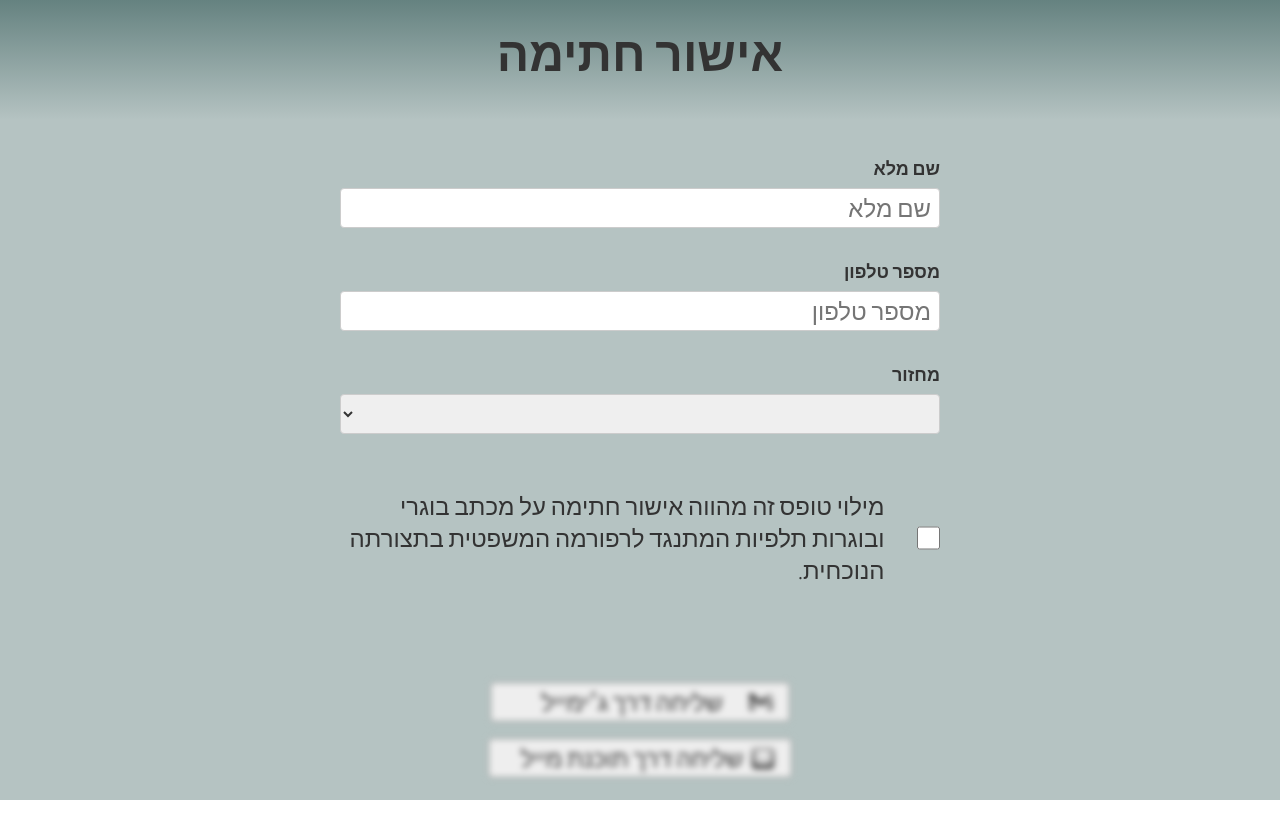
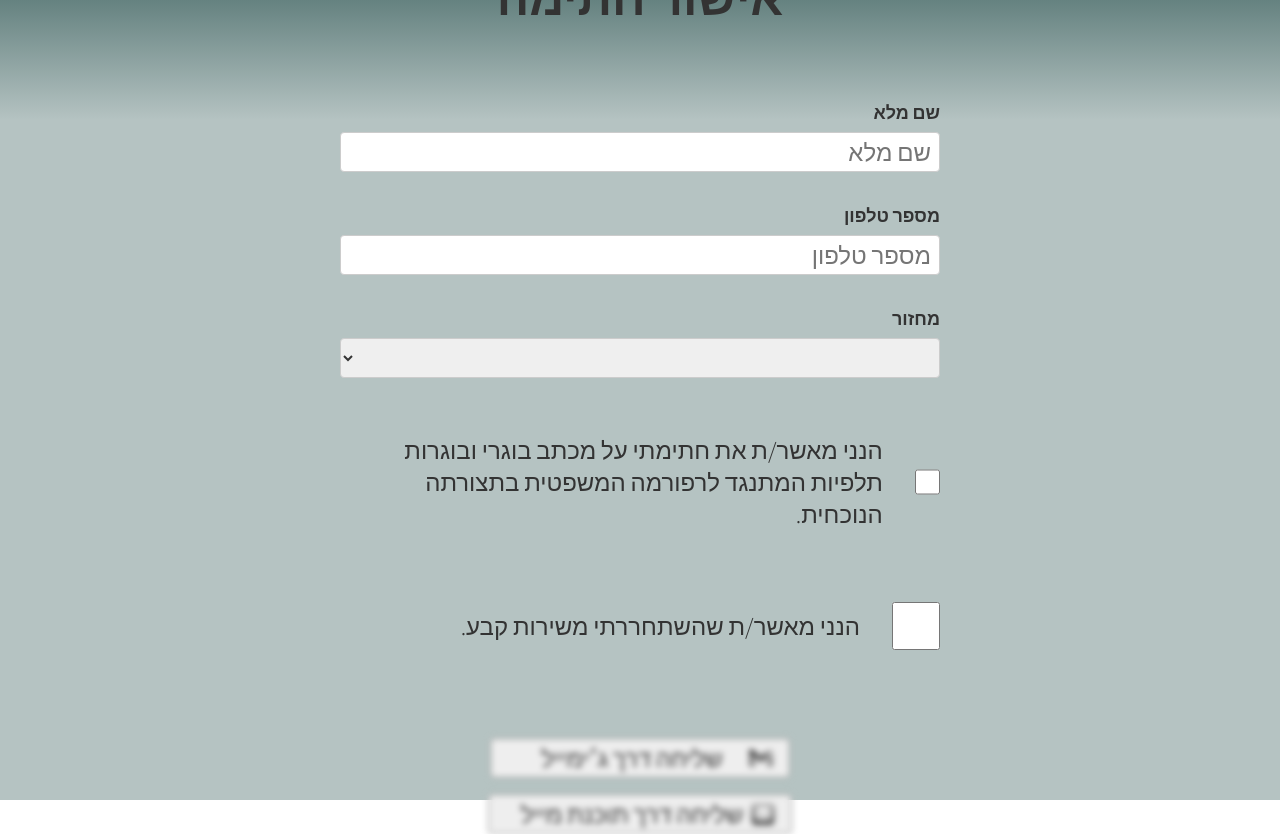
Before and after one commit to akariv/talpisign, an Angular app: page / in a window 1280 px wide. Before the commit the page ends 800 px from the top, so only its background shows below. Built offline with nearby package versions, Linux system fonts and the light colour scheme.

Commit message:
More legalese

```diff
--- a/src/app/app.component.html
+++ b/src/app/app.component.html
@@ -51,6 +51,10 @@
   <input type="checkbox" [(ngModel)]="approved" required>
   <p>{{legalese}}</p>
 </div>
+<div class='section h'>
+  <input type="checkbox" [(ngModel)]="approved2" required>
+  <p>{{legalese2}}</p>
+</div>
 <!-- <div class='section'>
   <label for="details">מעניין אותך </label>
   <input type="text" [(ngModel)]="details" name="details" placeholder="מספר טלפון" required>
--- a/src/app/app.component.ts
+++ b/src/app/app.component.ts
@@ -10,9 +10,14 @@ export class AppComponent {
   phone: string = '';
   year: string = '';
   approved = false;
+  approved2 = false;
 
   get legalese(): string {
-    return 'מילוי טופס זה מהווה אישור חתימה על מכתב בוגרי ובוגרות תלפיות המתנגד לרפורמה המשפטית בתצורתה הנוכחית.';
+    return 'הנני מאשר/ת את חתימתי על מכתב בוגרי ובוגרות תלפיות המתנגד לרפורמה המשפטית בתצורתה הנוכחית.';
+  }
+
+  get legalese2(): string {
+    return 'הנני מאשר/ת שהשתחררתי משירות קבע.';
   }
 
   get to(): string {
@@ -24,7 +29,7 @@ export class AppComponent {
   }
 
   get body(): string {
-    return encodeURIComponent(`${this.legalese} הנני מאשר את חתימתי.\n\n${this.name} (${this.year})\n${this.phone}\n\nאפשר להוסיף למייל מידע נוסף שתרצו לספר לנו.`);
+    return encodeURIComponent(`${this.legalese}\n\n${this.legalese2}\n\n${this.name} (${this.year})\n${this.phone}\n\nאפשר להוסיף למייל מידע נוסף שתרצו לספר לנו.`);
   }
 
   get gmailurl(): string {
@@ -36,6 +41,6 @@ export class AppComponent {
   }
 
   ready() {
-    return this.name.length > 5 && this.phone.length > 7 && this.approved;
+    return this.name.length > 5 && this.phone.length > 7 && this.approved && this.approved2;
   }
 }
```
